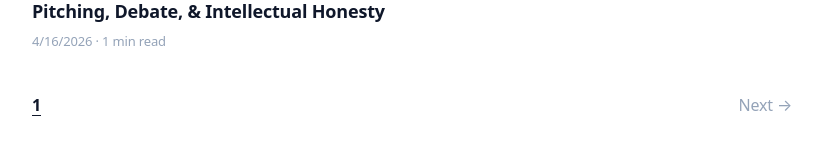
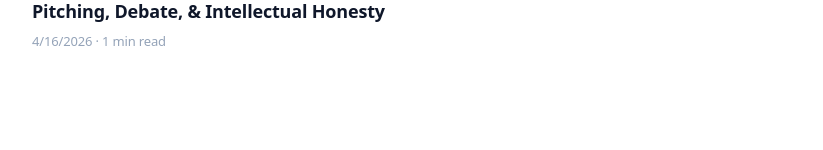
Before and after one commit to pranavgoli9/my-blog, a Next.js app: page /posts in a window 1280 px wide. Shown: the part 286-436 px from the top of the page, without its empty margins (228-1051 px from the left). Built offline with nearby package versions, Linux system fonts and the light colour scheme.

Commit message:
Update page.tsx

```diff
--- a/src/app/posts/page.tsx
+++ b/src/app/posts/page.tsx
@@ -1,6 +1,5 @@
 import Link from "next/link";
 import { getListItems } from "@/lib/content";
-import { paginate } from "@/lib/pagination";
 export const dynamic = "force-static";
 
 function formatShortDate(isoDate: string) {
@@ -16,7 +15,8 @@ function safeDate(v: unknown): string | undefined {
 }
 
 export default function PostsPage() {
-  const { items: posts, page: currentPage, totalPages } = paginate(getListItems("posts"), 1, 10);
+  const posts = getListItems("posts");
+
   return (
     <>
       <header className="listHeader readingPageHeader">
@@ -42,33 +42,6 @@ export default function PostsPage() {
           );
         })}
       </ul>
-      <div className="pagination">
-        <div className="pageNumbers" aria-label="Pagination">
-          {Array.from({ length: totalPages }, (_, i) => {
-            const n = i + 1;
-            const href = n === 1 ? "/posts" : `/posts/page/${n}`;
-            return (
-              <Link
-                key={n}
-                className="pageLink"
-                href={href}
-                aria-current={n === currentPage ? "page" : undefined}
-              >
-                {n}
-              </Link>
-            );
-          })}
-        </div>
-        {currentPage < totalPages ? (
-          <Link className="pageLink" href={`/posts/page/${currentPage + 1}`}>
-            Next →
-          </Link>
-        ) : (
-          <span className="pageLink" style={{ color: "var(--faint)" }}>
-            Next →
-          </span>
-        )}
-      </div>
     </>
   );
 }
```
